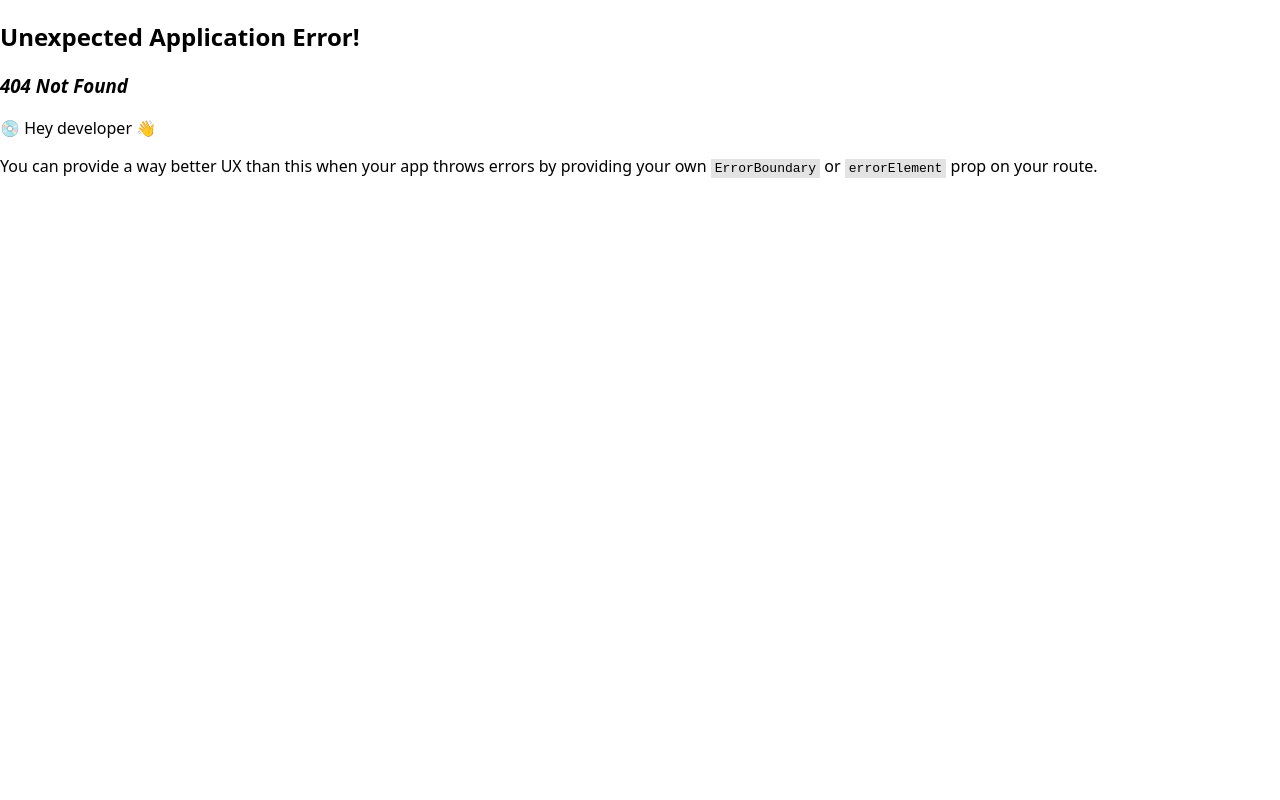
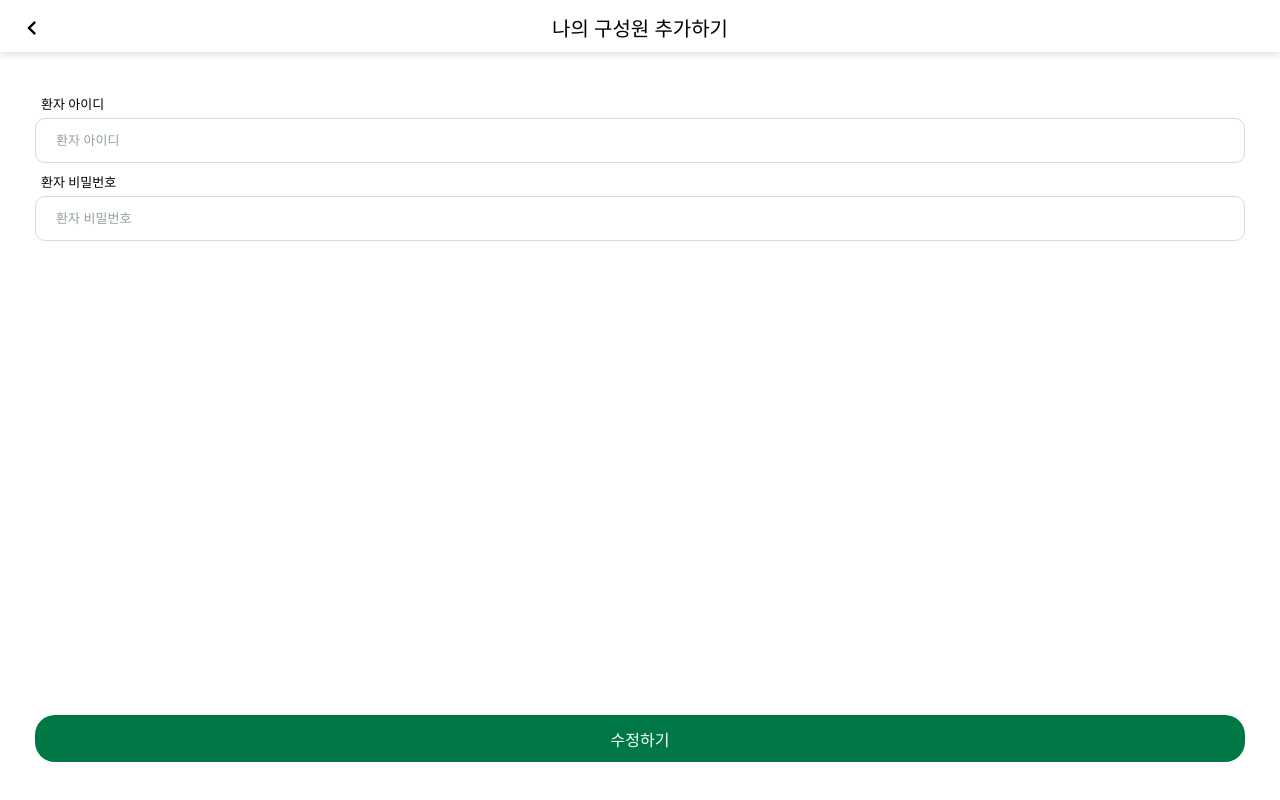
Before and after one commit to Team-MansuMugang/mansumugang-fontend, a React (Vite) app: page /add-member in a window 1280 px wide. Before the commit this address had no page. Built offline with nearby package versions, Linux system fonts and the light colour scheme.

Commit message:
내 구성원 추가 페이지 구현

```diff
--- /dev/null
+++ b/src/pages/user-account/AddMember.css
@@ -0,0 +1,15 @@
+.add-member {
+  display: flex;
+  flex-direction: column;
+  text-align: center;
+  margin-top: 42px;
+  padding: 0 35px;
+  gap: 9px;
+}
+.add-member .big-button-fixed {
+  position: fixed;
+  left: 35px;
+  right: 35px;
+  bottom: 0;
+  margin-bottom: 38px;
+}
--- /dev/null
+++ b/src/pages/user-account/AddMember.jsx
@@ -0,0 +1,26 @@
+import BigButton from '../../components/BigButton';
+import Input from '../../components/Input';
+import InputWrapper from '../../components/InputWrapper';
+import MainHeader from '../../components/MainHeader';
+import './AddMember.css';
+
+const AddMember = () => {
+  return (
+    <>
+      <MainHeader title="나의 구성원 추가하기"></MainHeader>
+      <div className="add-member">
+        <InputWrapper description="환자 아이디">
+          <Input placeholder="환자 아이디" />
+        </InputWrapper>
+        <InputWrapper description="환자 비밀번호">
+          <Input placeholder="환자 비밀번호" />
+        </InputWrapper>
+        <div className="big-button-fixed">
+          <BigButton>수정하기</BigButton>
+        </div>
+      </div>
+    </>
+  );
+};
+
+export default AddMember;
```
Also changed, not shown: src/App.jsx (+10 -4 lines).
